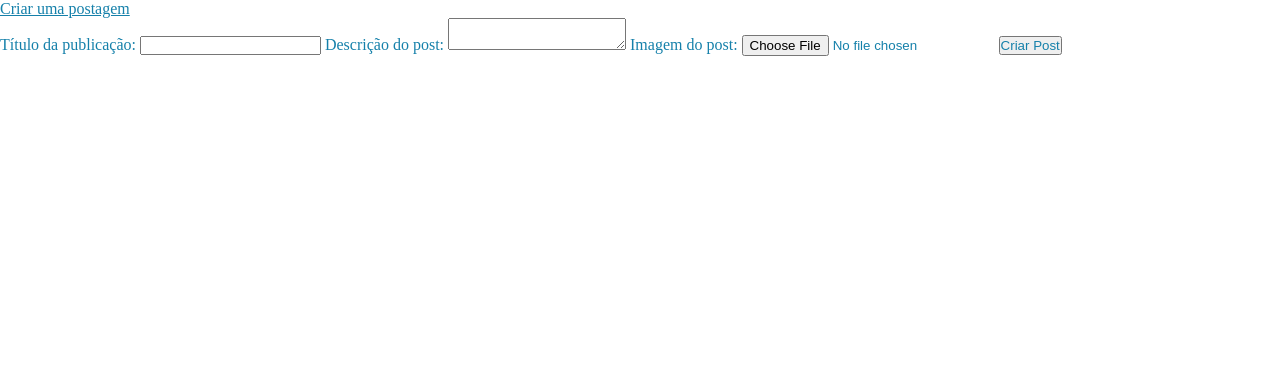
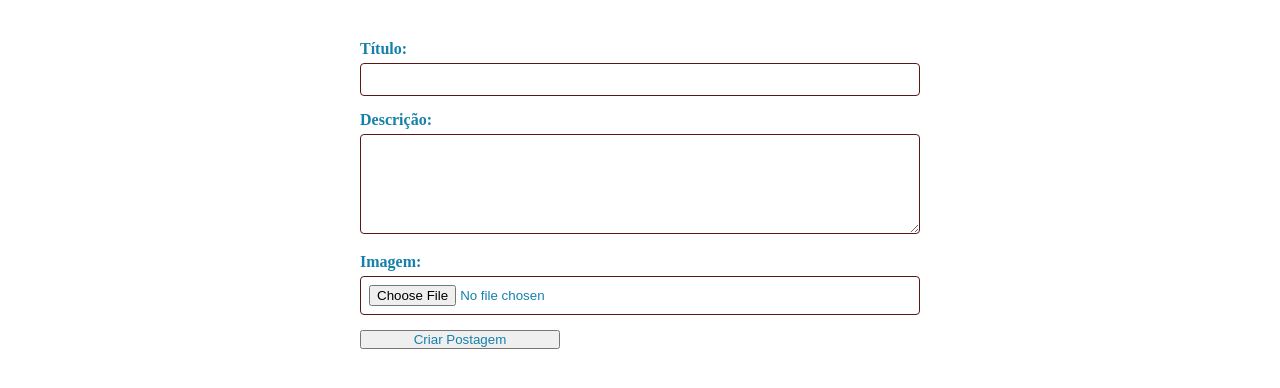
Before and after one commit to AnzinFelipe/Wondercooking, a Django app: page /criar_post/ in a window 1280 px wide. Shown: the part 112-500 px from the top of the page. Run offline with Django 5.2, Linux system fonts and the light colour scheme; the visitor is signed in with stand-in values (Sample User, id 1).

Commit message:
Criação CSS do criar_post.html

```diff
--- /dev/null
+++ b/postagens/static/postagens/css/criarpost.css
@@ -0,0 +1,37 @@
+.formulario {
+    max-width: 600px;
+    margin: 20px auto;
+    padding: 20px;
+}
+
+.rotulo {
+    display: block;
+    margin-bottom: 5px;
+    font-weight: bold;
+}
+
+.entrada, .area {
+    width: 100%;
+    padding: 8px;
+    margin-bottom: 15px;
+    border: 1px solid #5a1717;
+    border-radius: 4px;
+}
+
+.descricao{
+    height: 100px;
+    resize: vertical;
+}
+
+.botao {
+    width: 200px;
+}
+
+.botao:hover {
+    background: #497eb6;
+}
+
+.erro {
+    color: red;
+    margin-top: 10px;
+}
--- a/postagens/templates/base.html
+++ b/postagens/templates/base.html
@@ -8,6 +8,7 @@
     <title>Wondercooking</title>
     <meta http-equiv="U-UA-Compatible" content="IE=edge">
     <link rel = "stylesheet" href = "{% static 'postagens/css/style.css' %}">
+    {% block extra_css %}{% endblock %}
 </head>
 <body>
     {% block header %}
--- a/postagens/templates/criar_post.html
+++ b/postagens/templates/criar_post.html
@@ -1,25 +1,30 @@
-{%extends "base.html" %}
+{% extends "base.html" %}
+{% load static %}
 
-{%block criar%} Criar postagem{%endblock criar%}
+{% block extra_css %}
+<link rel="stylesheet" href="{% static 'postagens/css/criarpost.css' %}">
+{% endblock %}
 
-{%block conteudo%}
+{% block criar %} Criar postagem {% endblock %}
 
-    <a href="{%url 'criar_post' %}" > Criar uma postagem</a>
+{% block conteudo %}
 
-   <form method="POST" enctype="multipart/form-data">
+    <form method="POST" enctype="multipart/form-data" class="formulario">
         {% csrf_token %}
-        <label for="titulo">Título da publicação:</label>
-        <input type="text" name="Título da publicação" id="titulo" required>
 
-        <label for="descricao">Descrição do post:</label>
-        <textarea name="Descrição do post" id="descricao" required></textarea>
+        <label for="titulo" class="rotulo">Título:</label>
+        <input type="text" name="titulo" id="titulo" class="entrada" required>
 
-        <label for="imagem">Imagem do post:</label>
-        <input type="file" name="Imagem do post" id="imagem" required>
+        <label for="descricao" class="rotulo">Descrição:</label>
+        <textarea name="descricao" id="descricao" class="area descricao" required></textarea>
 
-        <button type="submit">Criar Post</button>
+        <label for="imagem" class="rotulo">Imagem:</label>
+        <input type="file" name="imagem" id="imagem" class="entrada" required>
+
+        <button type="submit" class="botao">Criar Postagem</button>
+
         {% if erro %}
-            <p style="color:red;">{{ erro }}</p>
+            <p class="erro">{{ erro }}</p>
         {% endif %}
     </form>
-{%endblock conteudo%}
+{% endblock %}
```
